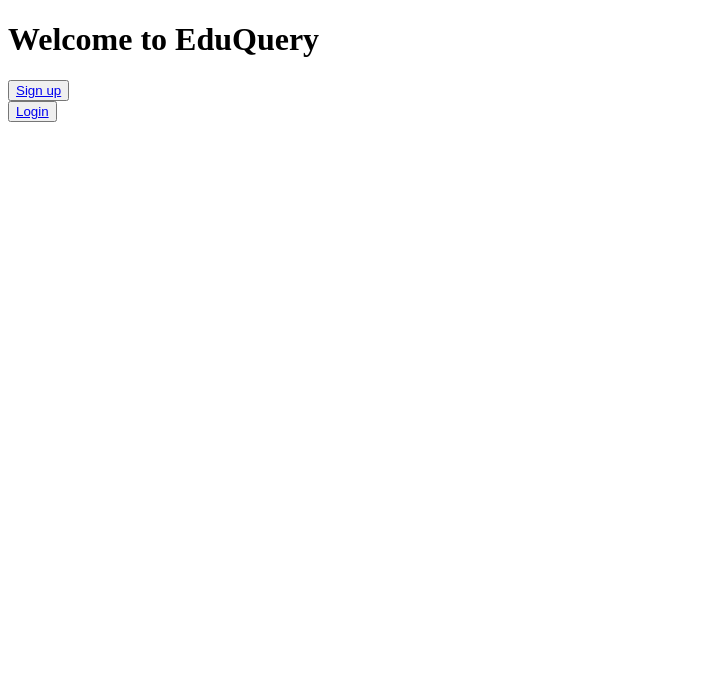
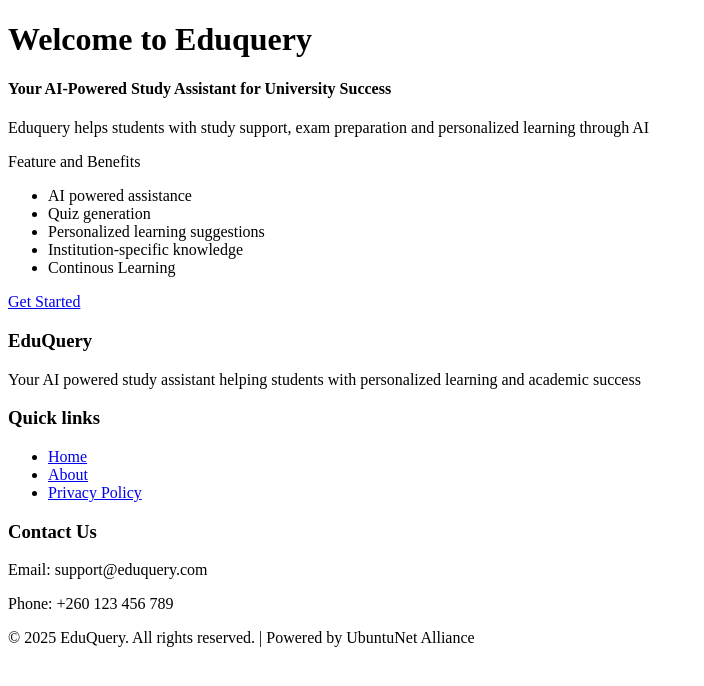
Before and after one commit to Nanetu/EduQuery, a Django app: page / in a window 1280 px wide. Shown: the top 686 px of the page, without its empty margins (0-704 px from the left). Run offline with Django 5.2, Linux system fonts and the light colour scheme.

Commit message:
added landing page and changed view structure

```diff
--- a/myapp/models.py
+++ b/myapp/models.py
@@ -44,6 +44,9 @@
     query = models.TextField()
     answer = models.TextField()
 
+    def __str__(self):
+        return self.query +" : "+self.answer
+
 class UserQuery(models.Model):
     sid = models.ForeignKey(User, on_delete=models.CASCADE)
     qid = models.ForeignKey(Query, on_delete=models.CASCADE)
--- a/myapp/urls.py
+++ b/myapp/urls.py
@@ -2,14 +2,15 @@
 from django.urls import path, include
 
 from myapp import views
+from .view import auth
 
 urlpatterns = [
     path('', views.home, name='home'),
-    path('signup', views.signup, name='signup'),
-    path('login', views.login, name='login'),
-    path('logout', views.logout, name='logout'),
-    #path('/upload'),
-    #path('/key-concepts'),
-    #path('/generate-quiz'),
+    path('signup', auth.signup, name='signup'),
+    path('login', auth.login, name='login'),
+    path('logout', auth.logout, name='logout'),
+    #path('upload', upload, name='upload'),
+    #path('concepts', concepts, name='concepts'),
+    #path('quiz', quiz, name='quiz'),
 
 ]
--- /dev/null
+++ b/myapp/view/dashboard.py
@@ -0,0 +1,4 @@
+from django.shortcuts import render
+def dashboard(request):
+    if request.method == "GET":
+        return render(request, "myapp/dashboard.html")
--- a/myapp/views.py
+++ b/myapp/views.py
@@ -10,49 +10,3 @@
 
 def home(request):
     return render (request, "myapp/index.html")
-
-def signup(request):
-        if request.method =="POST":
-            username = request.POST['username']
-            fname = request.POST['fname']
-            lname = request.POST['lname']
-            email = request.POST['email']
-            password1 = request.POST['password1']
-            password2 = request.POST['password2']
-
-            myuser = User.objects.create_user(username, email, password1)
-            myuser.first_name = fname
-            myuser.last_name = lname
-
-            myuser.save()
-            messages.success(request, "Your account has been successfully created")
-
-            return redirect('login')
-
-        return render (request, "myapp/signup.html")
-def login(request):
-        if request.method == "POST":
-            email = request.POST['email']
-            password = request.POST['password1']
-
-            user = authenticate(email=email, password=password)
-
-            if user is not None:
-                 login(request, user)
-                 fname = user.first_name
-                 return render(request, "myapp/index.html", {'fname':fname})
-            else:
-                 messages.error(request, "Bad Credentials")
-                 return redirect('home')
-        return render (request, "myapp/login.html")
-def logout(request):
-        logout(request)
-        messages.success(request, "Logged out successfully")
-        return redirect('home')
-
-
-class homepage(View):
-    def get(self, request):
-        return
-    def post(self, request):
-        return
--- a/templates/myapp/index.html
+++ b/templates/myapp/index.html
@@ -3,32 +3,48 @@
 <head>
     <meta charset="UTF-8">
     <meta name="viewport" content="width=device-width, initial-scale=1.0">
-    <title>EduQuery/home</title>
+    <title>Eduquery</title>
 </head>
 <body>
+    <main>
+        <h1>Welcome to Eduquery</h1>
+        <h4>Your AI-Powered Study Assistant for University Success</h4>
+        <p>Eduquery helps students with study support, exam preparation and personalized learning through AI</p>
 
-    {% for message in messages %}
-    <div class="alert alert-{{message.tags}} alert-dismissible fade show" role="alert">
-        <strong>Message: </strong>{{message}}
-        <button type="button" class="close" data-dismiss="alert" aria-label="Close">
-        <span aria-hidden= "true">&times;</span>
-        </button>
-    </div>
-    {% endfor %}
-
-    <h1>Welcome to EduQuery</h1>
-    {% if user.is_authenticated %}
-    <h3>Hello {{fname}}</h3>
-    <h4>You are successfully logged in</h4>
-    <button type="submit"><a href="/logout">Logout</a></button>
-    <br>
-
-    {% else %}
-    <button type="submit"><a href="/signup">Sign up</a></button>
-    <br>
-    <button type="submit"><a href="/login">Login</a></button>
-    <br>
-    {% endif %}
-
+        <div class="features">
+            <p>Feature and Benefits
+                <ul>
+                    <li>AI powered assistance</li>
+                    <li>Quiz generation</li>
+                    <li>Personalized learning suggestions</li>
+                    <li>Institution-specific knowledge</li>
+                    <li>Continous Learning</li>
+                </ul>
+            </p>
+        </div>
+        <a href="signup" target="_blank" class="btn">Get Started</a>
+    </main>
+    <footer>
+        <div class="About">
+            <h3>EduQuery</h3>
+            <p>Your AI powered study assistant helping students with personalized learning and academic success</p>
+        </div>
+        <div class="Links">
+            <h3>Quick links</h3>
+            <ul>
+                <li><a href="signup" target="_blank">Home</a></li>
+                <li><a href="about.html">About</a></li>
+                <li><a href="privacy.html">Privacy Policy</a></li>
+            </ul>
+        </div>
+        <div class="Contact">
+            <h3>Contact Us</h3>
+            <p>Email: support@eduquery.com</p>
+            <p>Phone: +260 123 456 789</p>
+        </div>
+        <div class="Bottom">
+            <p>&copy 2025 EduQuery. All rights reserved. | Powered by UbuntuNet Alliance</p>
+        </div>
+    </footer>
 </body>
 </html>
--- a/templates/myapp/signup.html
+++ b/templates/myapp/signup.html
@@ -3,7 +3,7 @@
 <head>
     <meta charset="UTF-8">
     <meta name="viewport" content="width=device-width, initial-scale=1.0">
-    <title>Document</title>
+    <title>EduQuery/signup</title>
 </head>
 <body>
     <h3>Sign up</h3>
@@ -29,5 +29,6 @@
         <br>
         <button type="submit">Signup</button>
     </form>
+    <p><small>Already have an acoount? <a href="login">Login</a></small></p>
 </body>
 </html>
```
Also changed, not shown: myapp/view/auth.py (added, +57 -0 lines), templates/myapp/dashboard.html (added, +11 -0 lines), templates/myapp/login.html (+4 -3 lines), myapp/view/__init__.py (added), myapp/view/concepts.py (added), myapp/view/quiz.py (added), myapp/view/upload.py (added).
